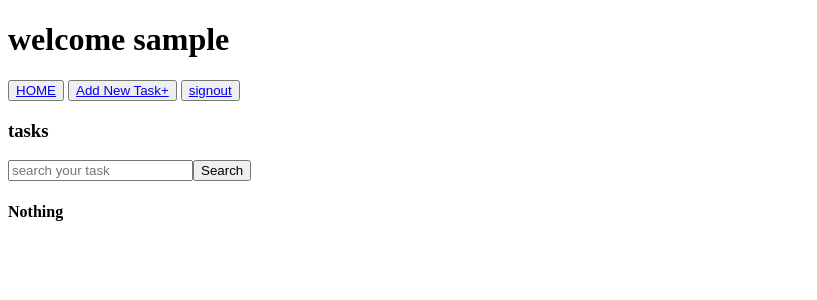
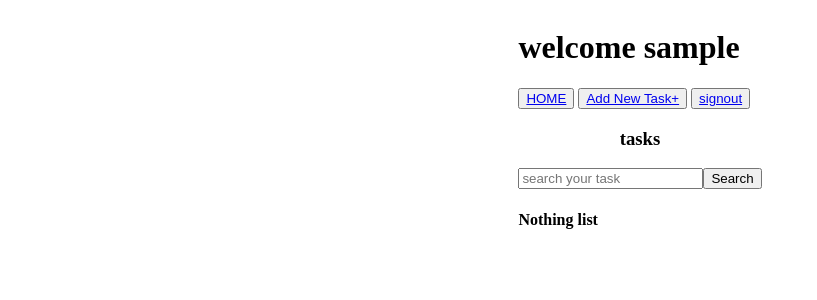
Before and after one commit to Ayaan2907/TaskManager, a Django app: page /dashboard in a window 1280 px wide. Shown: the top 300 px of the page, without its empty margins (0-817 px from the left). Run offline with Django 3.2, Linux system fonts and the light colour scheme; the visitor is signed in with stand-in values (Sample User, id 1); data that the repository does not hold is empty.

Commit message:
updated readme, other minor changes in settings file for env, centered the divs

```diff
--- a/Templates/userPagesTemplates/base.html
+++ b/Templates/userPagesTemplates/base.html
@@ -9,7 +9,7 @@
         {% endblock %}
     </title>
 </head>
-<body>
+<body  style="display: flex; justify-content: center; align-items: center;">
     {% block content %}
     {# content only heading and other urls, main content is inside forms below#}
     {% endblock %}
--- a/Templates/workingApp/base.html
+++ b/Templates/workingApp/base.html
@@ -6,15 +6,16 @@
   <meta name="viewport" content="width=device-width, initial-scale=1.0">
   <title>TaskManager | {% block extra_title %}  {% endblock %} </title>
 </head>
-<body>
-  <div>
+<body style="display: flex; justify-content: center; align-items: center;">
+  <div >
+    <div >
     <h1>welcome {{request.user}} </h1>
     <button><a href="{% url 'dashboard' %}">HOME</a></button>
     <button><a href="{% url 'create_list_form' %}">Add New Task&#x2b;</a></button>
     <button><a href="{% url 'signout' %}">signout</a> </button>
+  </div>
 
-
-    <h3> {% block heading %}  {% endblock %}  </h3>
+    <h3  style="display: flex; justify-content: center; align-items: center;"> {% block heading %}  {% endblock %}  </h3>
     {% block content %}  {% endblock %}
   </div>
 </body>
--- a/Templates/workingApp/formsBase.html
+++ b/Templates/workingApp/formsBase.html
@@ -6,7 +6,7 @@
   <meta name="viewport" content="width=device-width, initial-scale=1.0">
   <title>TaskManager | {% block formTitle %} {% endblock %} </title>
 </head>
-<body>
+<body  style="display: flex; justify-content: center; align-items: center;">
   <div>
     <a href="{% url 'dashboard' %}">HOME</a>
     <h1>{% block formHeading %} {% endblock %} </h1>
--- a/Templates/workingApp/tasklist_list.html
+++ b/Templates/workingApp/tasklist_list.html
@@ -18,6 +18,6 @@
 <h2><a href="{% url 'list_descr' task.id %}">{{ task.name }}</a></h2>
 {# <a href="{% url 'delete_list' task.id %}">delete</a> #}
 {% empty %}
-<h4>Nothing</h4>
+<h4>Nothing list</h4>
 {% endfor %}
 {% endblock %}
```
Also changed, not shown: TaskManager/settings.py (+16 -10 lines), README.md.
